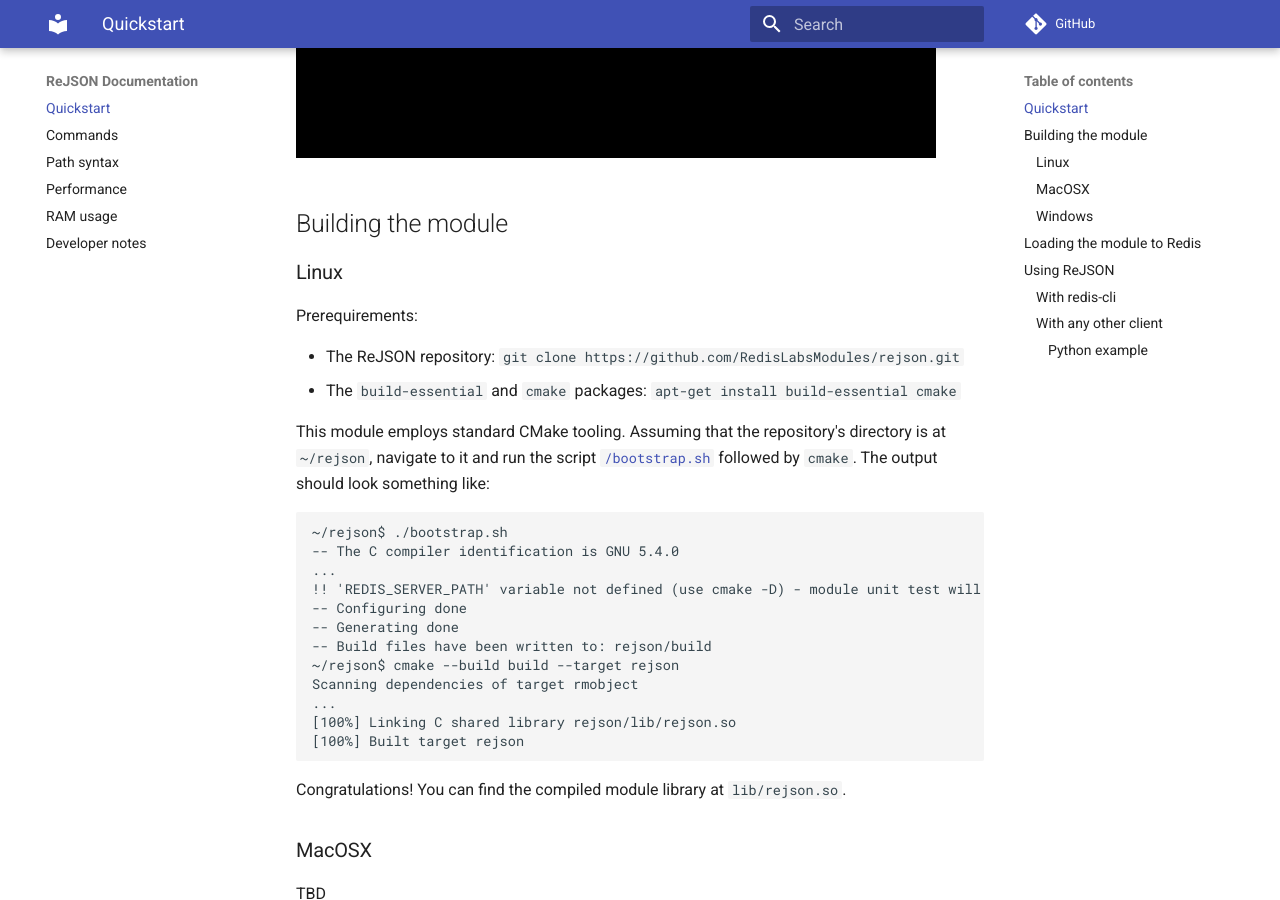
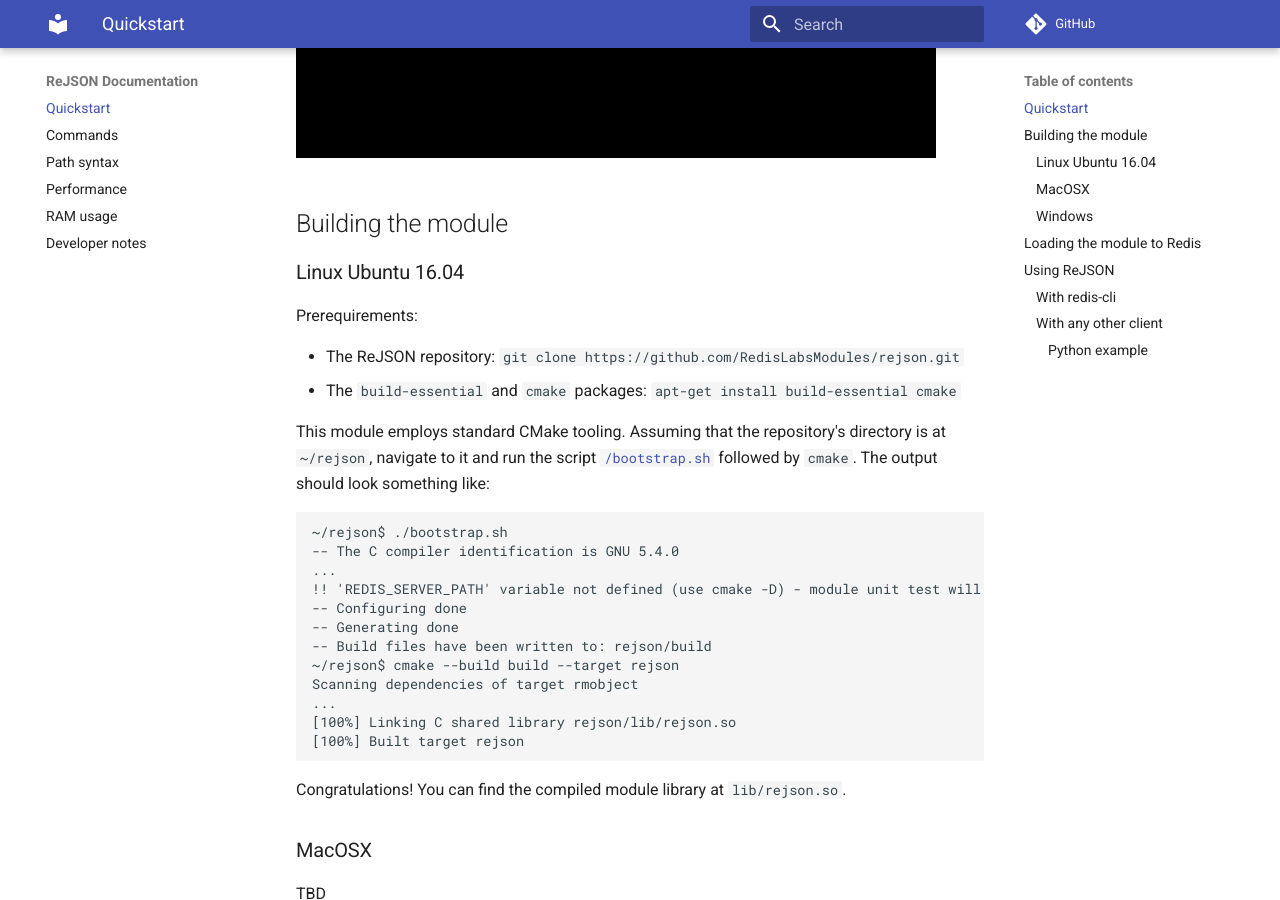
Before and after one commit to RedisJSON/RedisJSON, an MkDocs documentation site: the page built from docs/index.md, in a window 1280 px wide and 900 px high, scrolled down 727 px. Built offline with MkDocs 1.6.1 and Material for MkDocs 9.7.7, drawn with Linux system fonts in a browser that asks for light colours; comment, search, counter and statistics services are not loaded; old or Windows-style settings are respelled for this version of MkDocs.

```diff
--- a/.travis.yml
+++ b/.travis.yml
@@ -28,4 +28,4 @@ install:
 
 script:
   - cd build
-  - ctest
+  - ctest -V -j 1
--- a/docs/index.md
+++ b/docs/index.md
@@ -18,7 +18,7 @@ from: https://github.com/RedisLabsModules/ReJSON
 
 ## Building the module
 
-### Linux
+### Linux Ubuntu 16.04
 
 Prerequirements:
 
```
